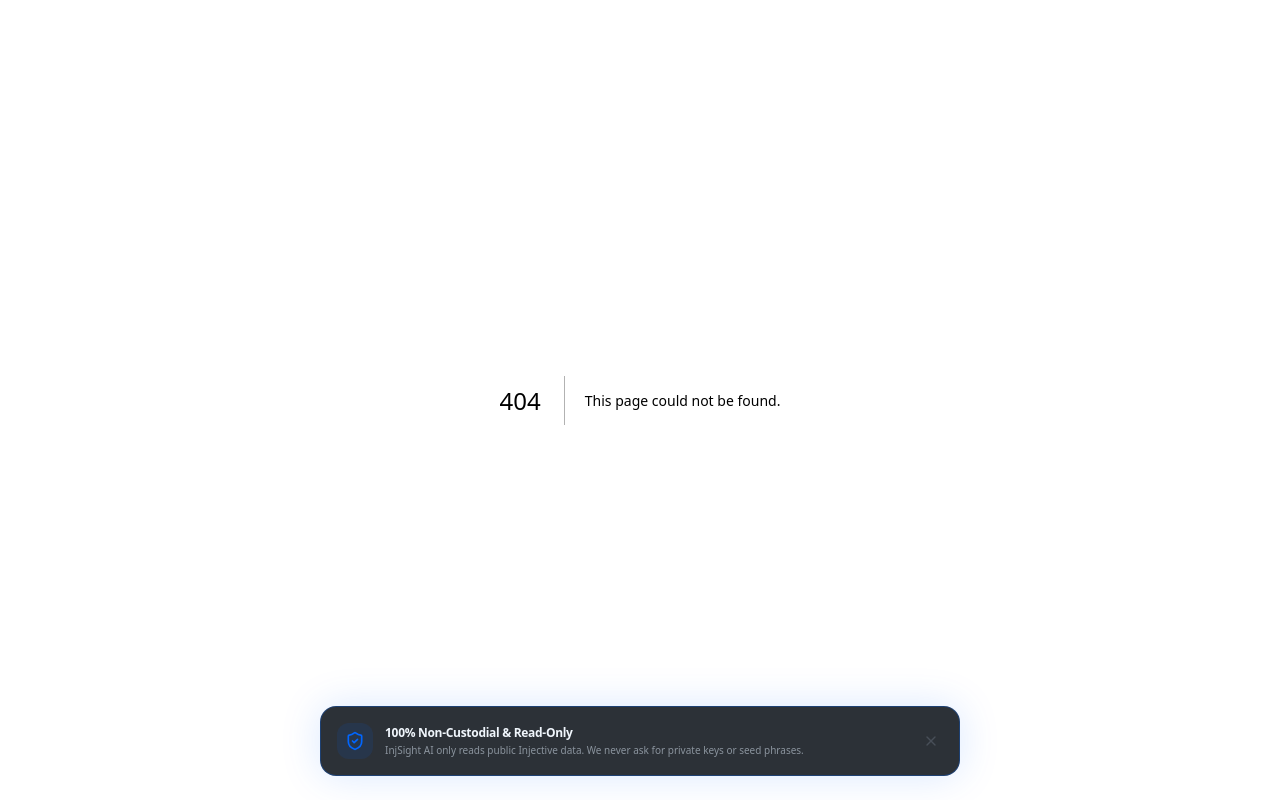
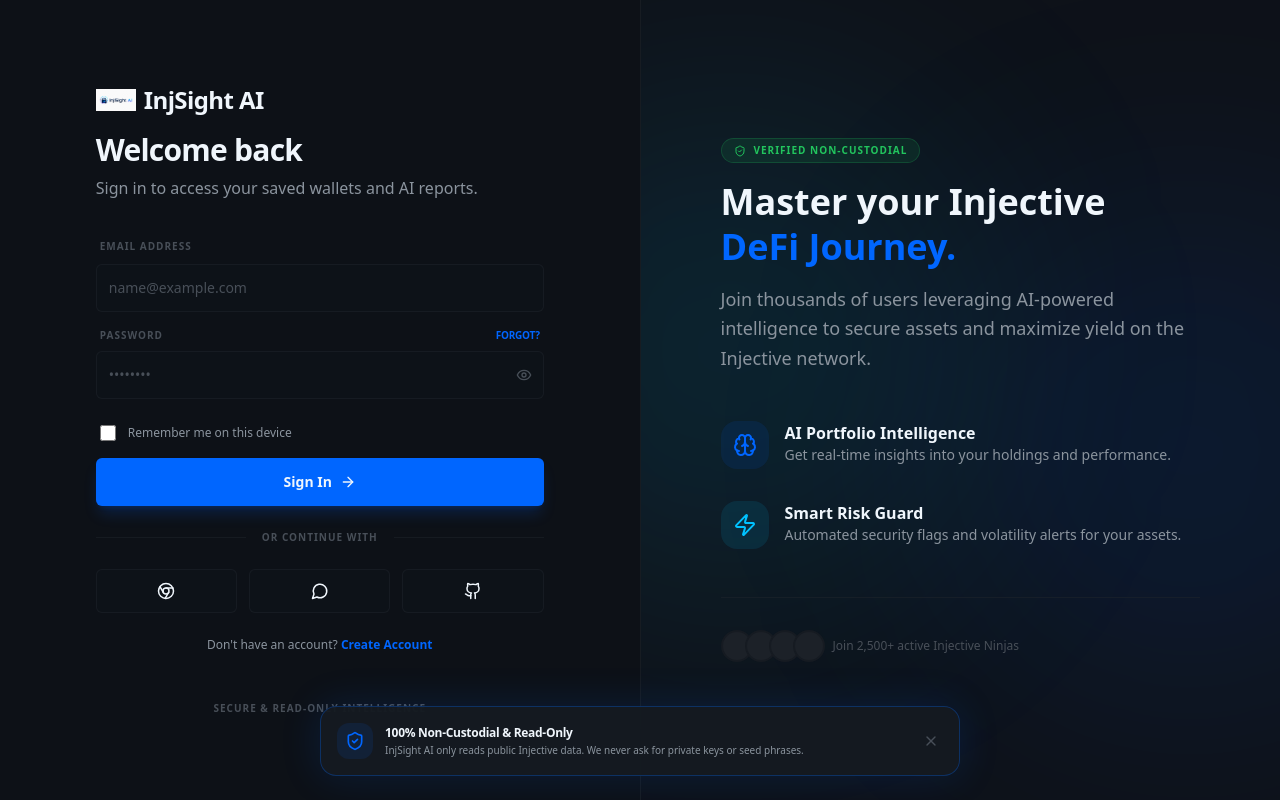
Before and after one commit to mokwathedeveloper/injsight-ai, a Next.js app in the folder frontend/: page /login in a window 1280 px wide. Before the commit this address had no page. Built offline with nearby package versions, Linux system fonts and the light colour scheme.

Commit message:
feat: add login page route and assemble components

```diff
--- /dev/null
+++ b/frontend/app/login/page.tsx
@@ -0,0 +1,16 @@
+"use client";
+
+import * as React from "react";
+import { AuthLayout } from "@/components/auth/AuthLayout";
+import { LoginForm } from "@/components/auth/LoginForm";
+
+export default function LoginPage() {
+  return (
+    <AuthLayout
+      title="Welcome back"
+      subtitle="Sign in to access your saved wallets and AI reports."
+    >
+      <LoginForm />
+    </AuthLayout>
+  );
+}
```
